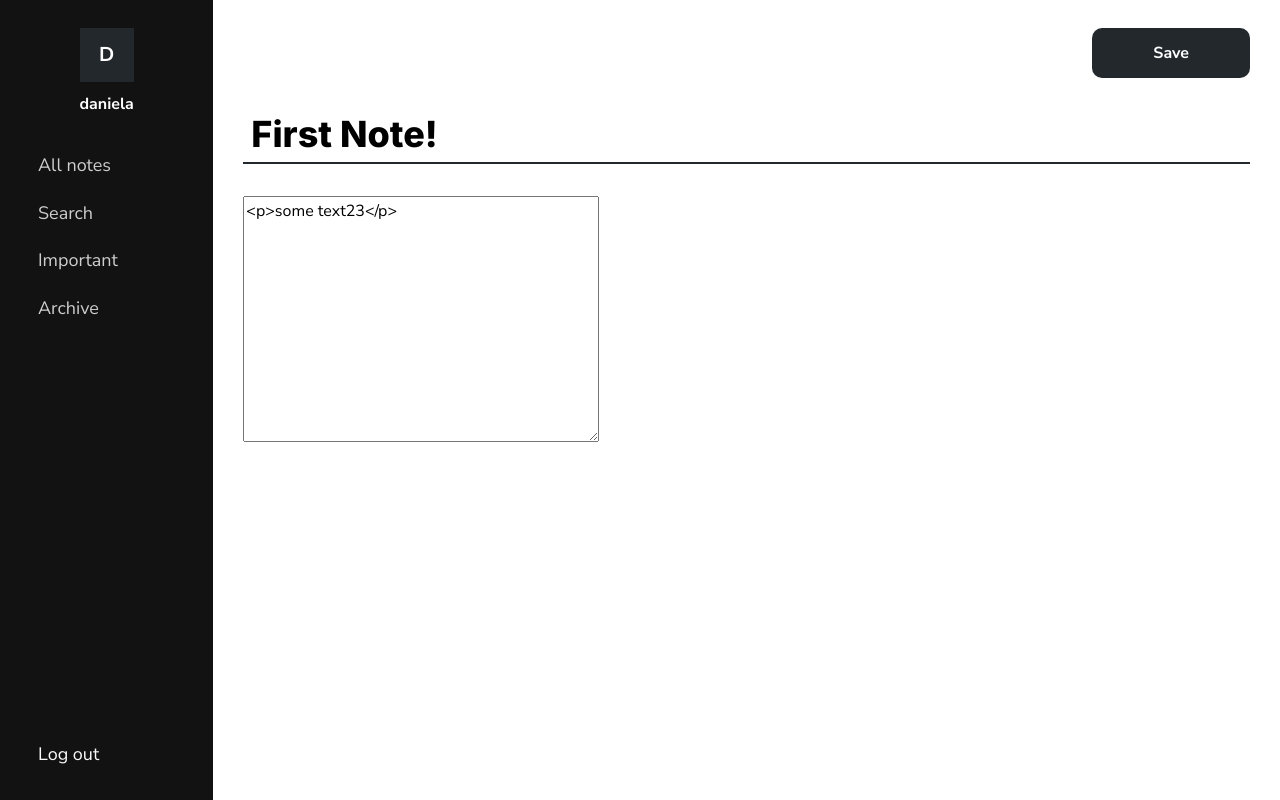
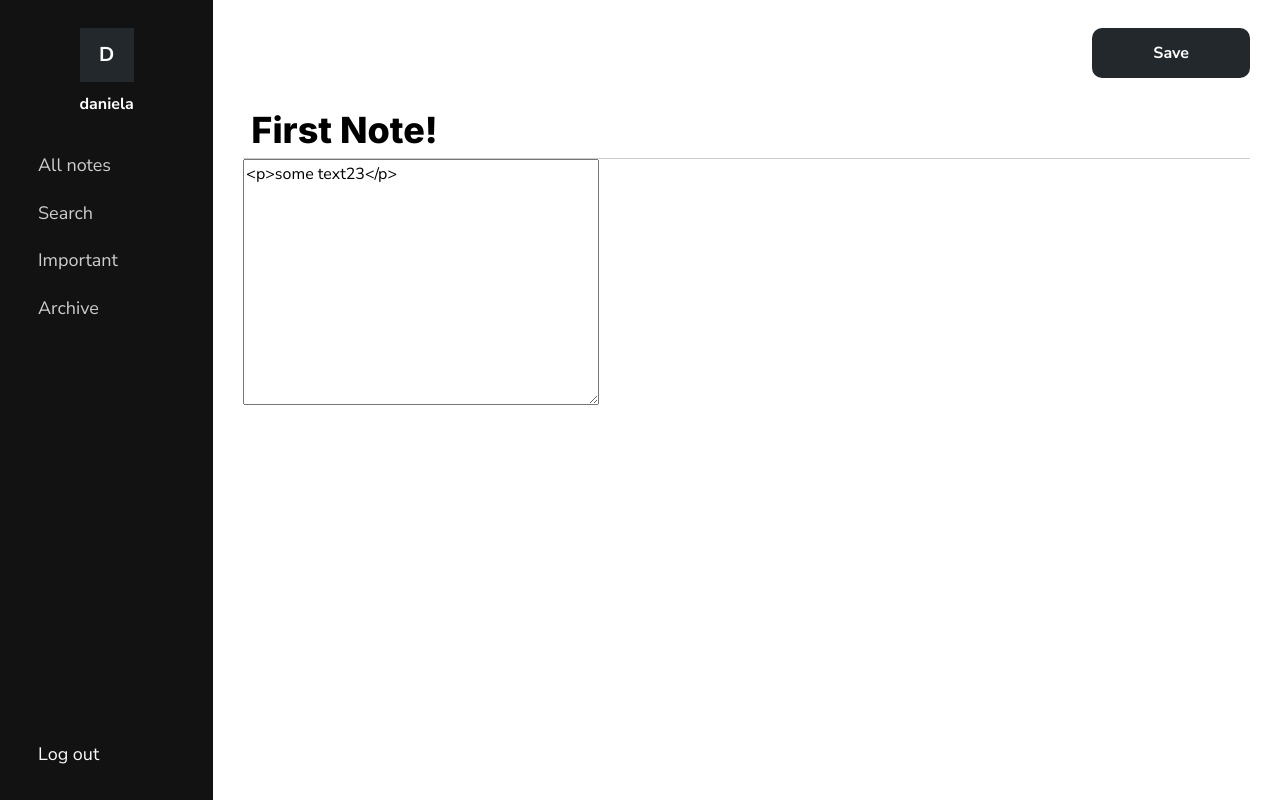
Before and after one commit to danielavornic/n0tes, a Django app: page /note/1/ in a window 1280 px wide. Run offline with Django 3.2, Linux system fonts and the light colour scheme; a user stored in the database is signed in; data comes from the database, SQL or seed files in the repository; both versions use the stored data as it was after the commit; some libraries are stand-ins or nearby versions.

Commit message:
remove borders of the textarea when editing a note

```diff
--- a/notes/static/notes/note.css
+++ b/notes/static/notes/note.css
@@ -48,17 +48,17 @@ label {
     font-size: 36px;
     font-weight: bold;
     font-family: 'Inter', sans-serif;
+    margin-bottom: -4px;
     border: none;
-    border-bottom: 2px solid var(--purple);
+    border-bottom: 1px solid #ccc;
     outline: none;
-    margin-bottom: 28px;
     padding-left: 8px;
     width: 100%;
     background: transparent;
 }
 
 #id_title:focus {
-    border-bottom: 2px solid var(--dark-blue);
+    border-bottom: 1px solid var(--dark-blue);
 }
 
 #bookmark {
--- a/notes/static/notes/note.js
+++ b/notes/static/notes/note.js
@@ -1,6 +1,5 @@
 tinymce.init({
     selector: 'textarea',
-    height: 500,
     menubar: false,
     mobile: {
         theme: 'mobile'
@@ -8,13 +7,12 @@ tinymce.init({
     plugins: [
         'advlist autoresize autosave autolink lists link charmap',
         ' visualblocks emoticons',
-        'media table paste code help wordcount'
+        'media table paste code wordcount'
     ],
     toolbar: 'undo redo | formatselect | bold italic underline |' +
     'alignleft aligncenter alignright alignjustify | ' +
     ' numlist bullist | link charmap emoticons',
 });
-
 
 $('document').ready(function() {
     var check = $('#id_important');
@@ -22,7 +20,7 @@ $('document').ready(function() {
     title.parent().css({
         'display': 'inline-block',
         'width': '100%',
-        'margin-top': '28px'
+        'margin-top': '24px'
     })
     check.parent().css({
         'display': 'inline-block',
@@ -45,5 +43,7 @@ $('document').ready(function() {
         check.parent().append(mark);
     }
     bookmark();
-    check.on('change', bookmark)
+    check.on('change', bookmark);
+
+    tinyMCE.get('form').focus()
 })
--- a/notes/templates/notes/note.html
+++ b/notes/templates/notes/note.html
@@ -18,6 +18,15 @@
     <script src="{% static 'notes/note.js' %}"></script>
 </head>
 <body>
+    <style>
+        .tox-tinymce {
+            border: none;
+        }
+        .tox .tox-statusbar {
+            display: none;
+        }
+    </style>
+
     <div class="container-fluid">
         <div class="row" id="mainRow">
 
```
Also changed, not shown: db.sqlite3.
